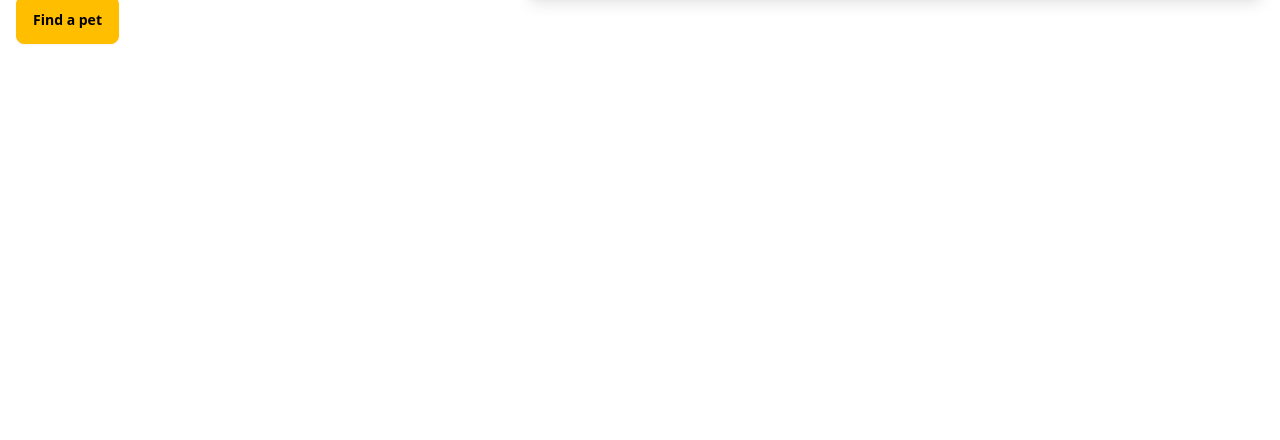
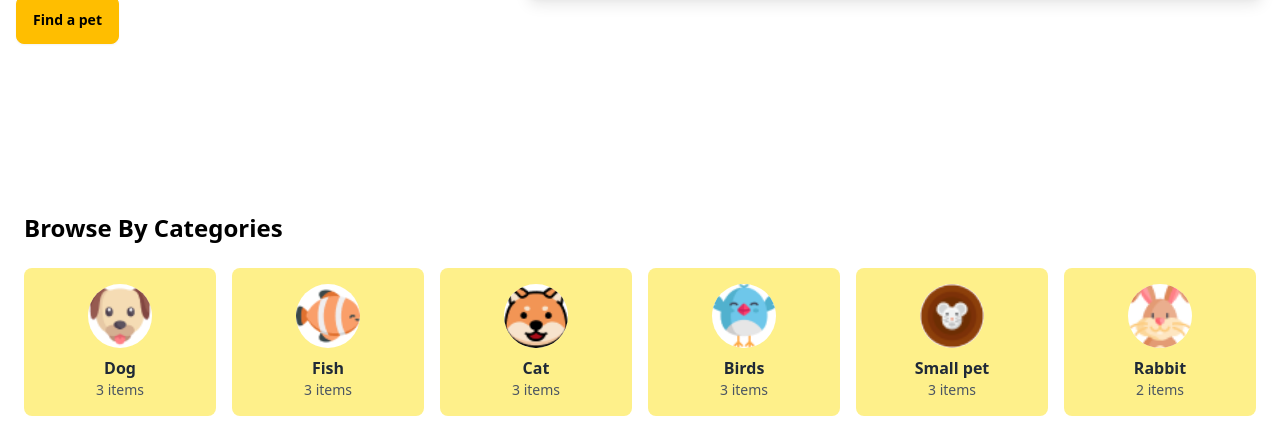
Before and after one commit to shakib-19m/Living-Lab, a plain HTML site: page index.html in a window 1280 px wide. Shown: the part 708-1148 px from the top of the page. Before the commit the page ends 896 px from the top, so only its background shows below. Drawn offline with nearby package versions, Linux system fonts and the light colour scheme.

Commit message:
added section

```diff
--- a/index.html
+++ b/index.html
@@ -84,5 +84,67 @@
         </section>
      </div>
     </section>
+
+    <section class="bg-white p-6">
+        <div class="container mx-auto">
+            <h2 class="text-2xl font-bold text-black mb-6">Browse By Categories</h2>
+            <div class="grid grid-cols-2 sm:grid-cols-3 md:grid-cols-6 gap-4">
+                <div class="card bg-yellow-200 p-4 flex flex-col items-center rounded-lg">
+                    <div class="avatar">
+                        <div class="w-16 h-16 rounded-full bg-white flex items-center justify-center">
+                            <img src="c1-assets/dog-cartoon.png" alt="Dog">
+                        </div>
+                    </div>
+                    <p class="font-semibold mt-2">Dog</p>
+                    <p class="text-sm text-gray-600">3 items</p>
+                </div>
+                <div class="card bg-yellow-200 p-4 flex flex-col items-center rounded-lg">
+                    <div class="avatar">
+                        <div class="w-16 h-16 rounded-full bg-white flex items-center justify-center">
+                            <img src="c1-assets/fish-cartoon.png" alt="Fish">
+                        </div>
+                    </div>
+                    <p class="font-semibold mt-2">Fish</p>
+                    <p class="text-sm text-gray-600">3 items</p>
+                </div>
+                <div class="card bg-yellow-200 p-4 flex flex-col items-center rounded-lg">
+                    <div class="avatar">
+                        <div class="w-16 h-16 rounded-full bg-white flex items-center justify-center">
+                            <img src="c1-assets/cat-cartoon.png" alt="Cat">
+                        </div>
+                    </div>
+                    <p class="font-semibold mt-2">Cat</p>
+                    <p class="text-sm text-gray-600">3 items</p>
+                </div>
+                <div class="card bg-yellow-200 p-4 flex flex-col items-center rounded-lg">
+                    <div class="avatar">
+                        <div class="w-16 h-16 rounded-full bg-white flex items-center justify-center">
+                            <img src="c1-assets/bird-cartoon.png" alt="Birds">
+                        </div>
+                    </div>
+                    <p class="font-semibold mt-2">Birds</p>
+                    <p class="text-sm text-gray-600">3 items</p>
+                </div>
+                <div class="card bg-yellow-200 p-4 flex flex-col items-center rounded-lg">
+                    <div class="avatar">
+                        <div class="w-16 h-16 rounded-full bg-white flex items-center justify-center">
+                            <img src="c1-assets/mouse-cartoon.png" alt="Small pet">
+                        </div>
+                    </div>
+                    <p class="font-semibold mt-2">Small pet</p>
+                    <p class="text-sm text-gray-600">3 items</p>
+                </div>
+                <div class="card bg-yellow-200 p-4 flex flex-col items-center rounded-lg">
+                    <div class="avatar">
+                        <div class="w-16 h-16 rounded-full bg-white flex items-center justify-center">
+                            <img src="c1-assets/rabbit-cartoon.png" alt="Rabbit">
+                        </div>
+                    </div>
+                    <p class="font-semibold mt-2">Rabbit</p>
+                    <p class="text-sm text-gray-600">2 items</p>
+                </div>
+            </div>
+        </div>
+    </section>
 </body>
 </html>
```
